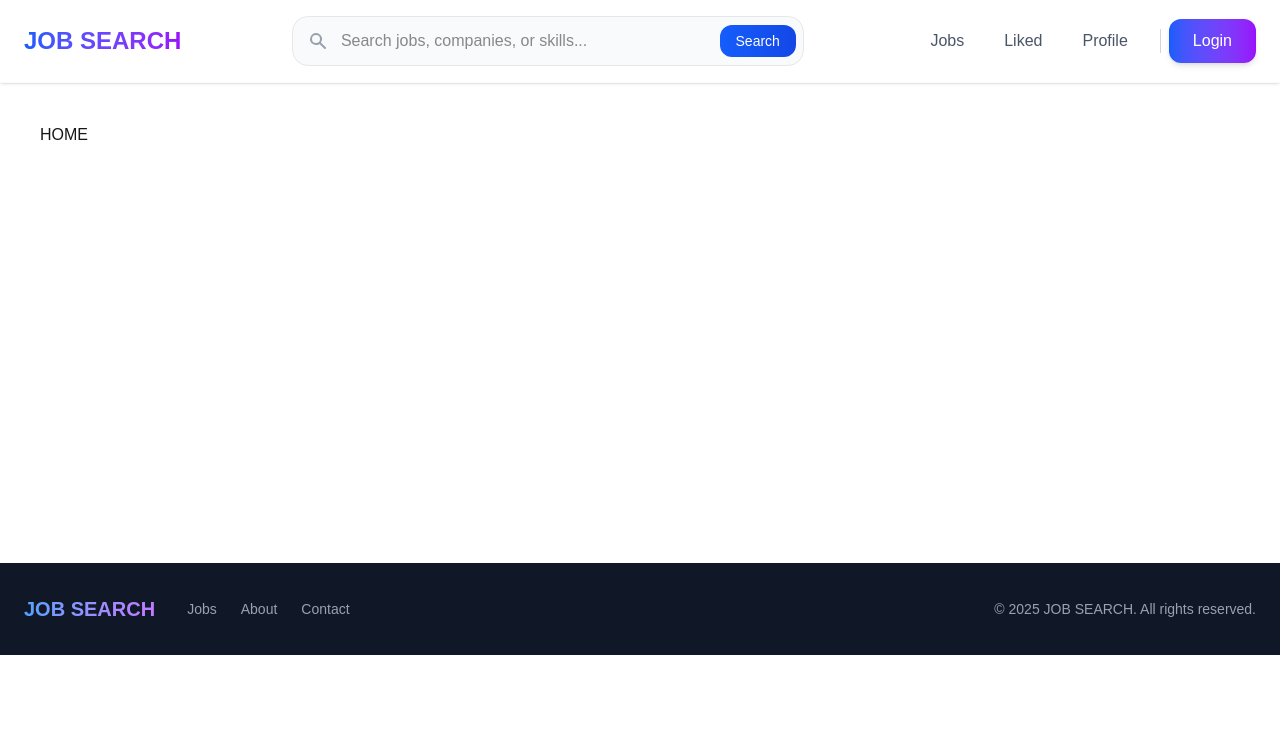
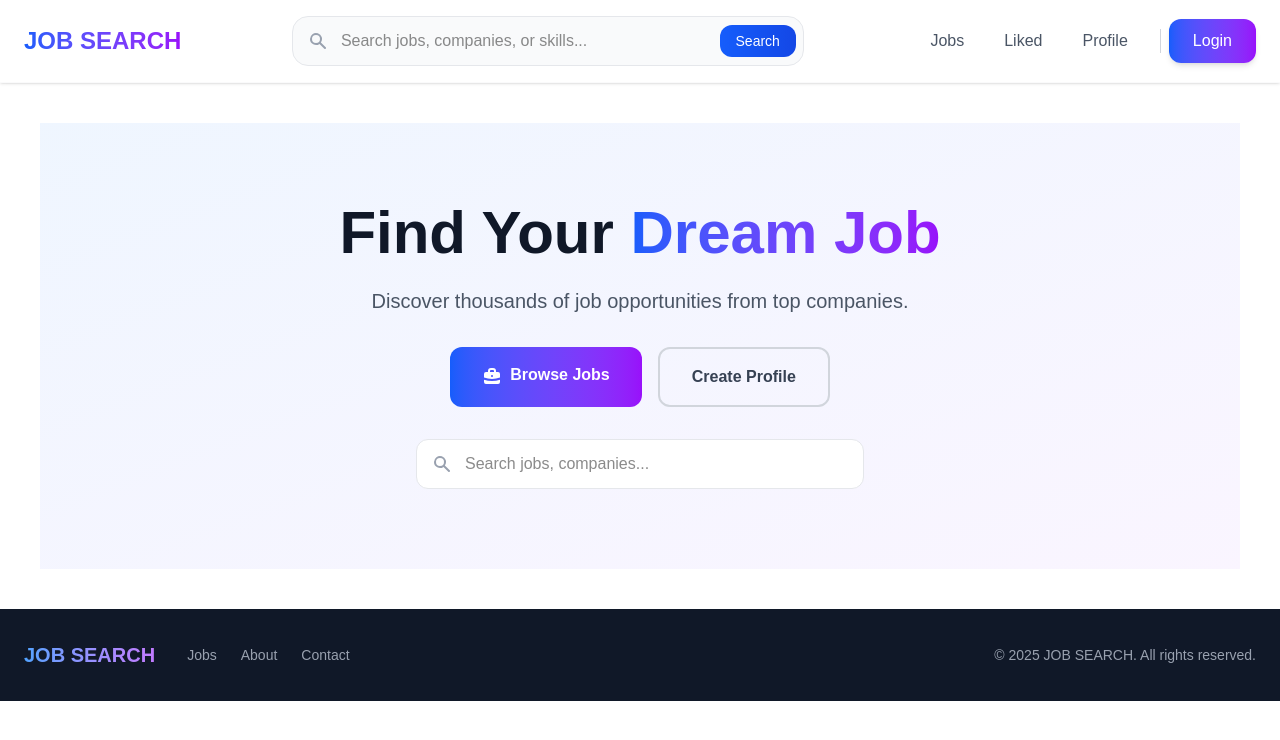
Before and after one commit to vbuldenko/job-search-next, a Next.js app: page / in a window 1280 px wide. Shown: the top 740 px of the page. Built offline with nearby package versions, Linux system fonts and the light colour scheme.

Commit message:
Home page

```diff
--- a/app/(root)/page.tsx
+++ b/app/(root)/page.tsx
@@ -1,3 +1,62 @@
-export default async function Home() {
-  return <>HOME</>;
+"use client";
+
+import Link from "next/link";
+import { HiSearch, HiBriefcase, HiHeart, HiUser } from "react-icons/hi";
+
+export default function Home() {
+  const handleSearch = (e: React.KeyboardEvent<HTMLInputElement>) => {
+    if (e.key === "Enter") {
+      const query = (e.target as HTMLInputElement).value;
+      if (query.trim()) {
+        window.location.href = `/jobs?search=${encodeURIComponent(query)}`;
+      }
+    }
+  };
+
+  return (
+    <div className="bg-gradient-to-br from-blue-50 to-purple-50">
+      <section className="py-20 px-6 text-center">
+        <div className="container mx-auto max-w-4xl">
+          <h1 className="text-5xl md:text-6xl font-bold text-gray-900 mb-6">
+            Find Your{" "}
+            <span className="bg-gradient-to-r from-blue-600 to-purple-600 bg-clip-text text-transparent">
+              Dream Job
+            </span>
+          </h1>
+          <p className="text-xl text-gray-600 mb-8">
+            Discover thousands of job opportunities from top companies.
+          </p>
+
+          <div className="flex flex-col sm:flex-row gap-4 justify-center mb-8">
+            <Link
+              href="/jobs"
+              className="px-8 py-4 bg-gradient-to-r from-blue-600 to-purple-600 text-white font-semibold rounded-xl hover:from-blue-700 hover:to-purple-700 transition-all"
+            >
+              <HiBriefcase className="inline w-5 h-5 mr-2" />
+              Browse Jobs
+            </Link>
+            <Link
+              href="/create-profile"
+              className="px-8 py-4 border-2 border-gray-300 text-gray-700 font-semibold rounded-xl hover:border-blue-500 hover:text-blue-600 transition-all"
+            >
+              Create Profile
+            </Link>
+          </div>
+
+          {/* Quick Search */}
+          <div className="max-w-md mx-auto">
+            <div className="relative">
+              <HiSearch className="absolute left-4 top-1/2 transform -translate-y-1/2 h-5 w-5 text-gray-400" />
+              <input
+                type="text"
+                placeholder="Search jobs, companies..."
+                className="w-full pl-12 pr-4 py-3 bg-white border border-gray-200 rounded-xl focus:ring-2 focus:ring-blue-500 focus:border-transparent"
+                onKeyDown={handleSearch}
+              />
+            </div>
+          </div>
+        </div>
+      </section>
+    </div>
+  );
 }
```
